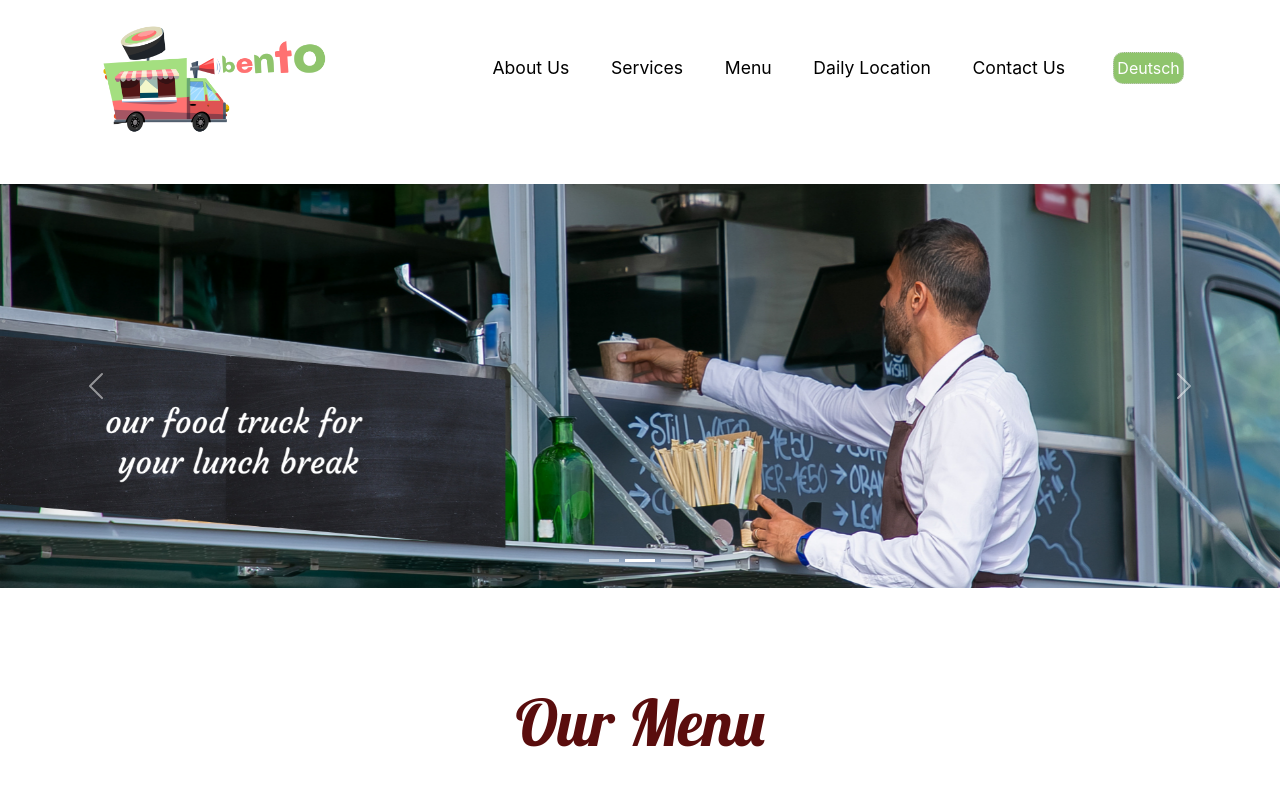
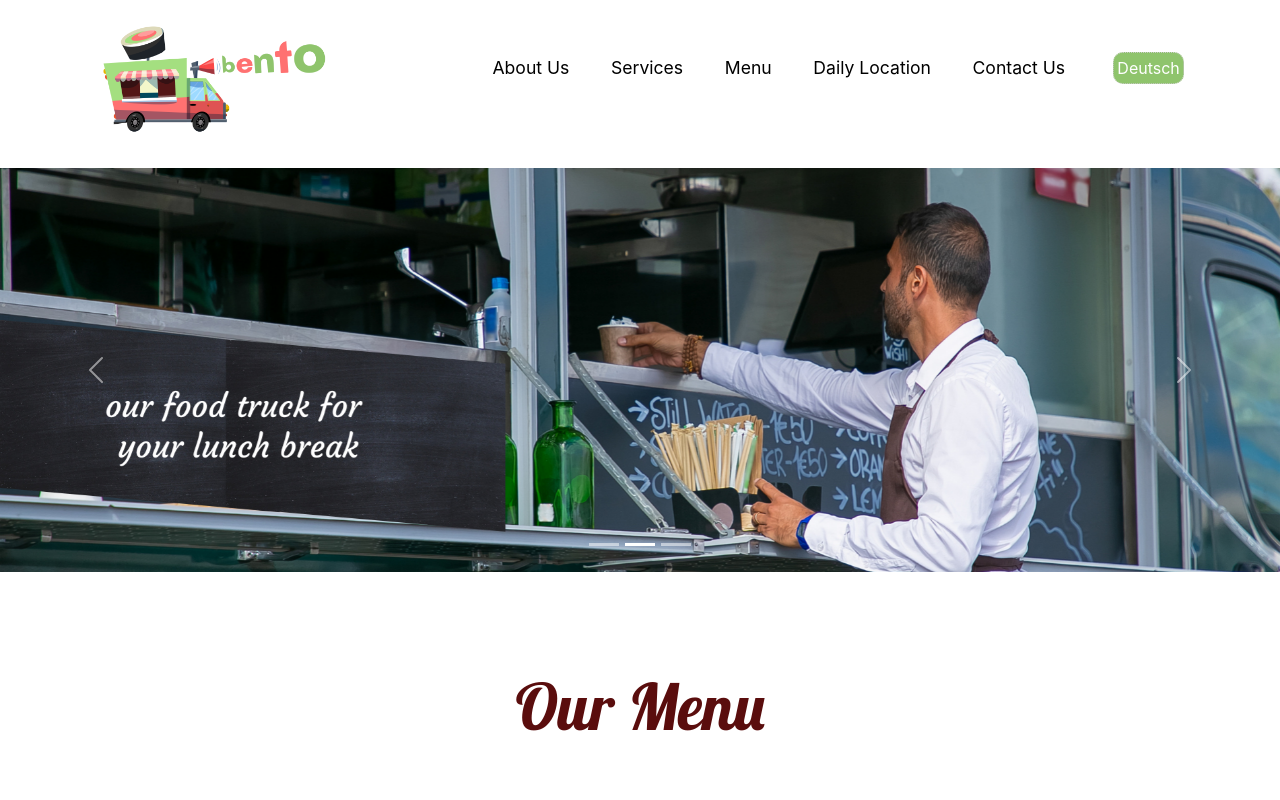
Before and after one commit to bella-ent/Bento, a React (Create React App) app: page / in a window 1280 px wide. Shown: the top 800 px of the page. Built offline with nearby package versions, Linux system fonts and the light colour scheme; a web font is replaced by a local one.

Commit message:
adjusted dropdown

```diff
--- a/src/assets/App.css
+++ b/src/assets/App.css
@@ -575,9 +575,10 @@ padding: 0 2rem;
 
 .dropdown {
 	position: sticky;
-	top: 7rem;
-	padding: 1rem;
+	top: 5.2rem;
+	padding: 0.5rem;
 	background-color: #ffffff;
+	z-index: 999;
 
 }
 
@@ -682,6 +683,7 @@ width: 2rem;}
 	color: #ffffff;
 	border: 1px dotted #ccc;
 	border-radius: 10px;
+	align-self: center;
 
 }
 
```
Also changed, not shown: 2 other files (tests, documents, lock files or other folders).
